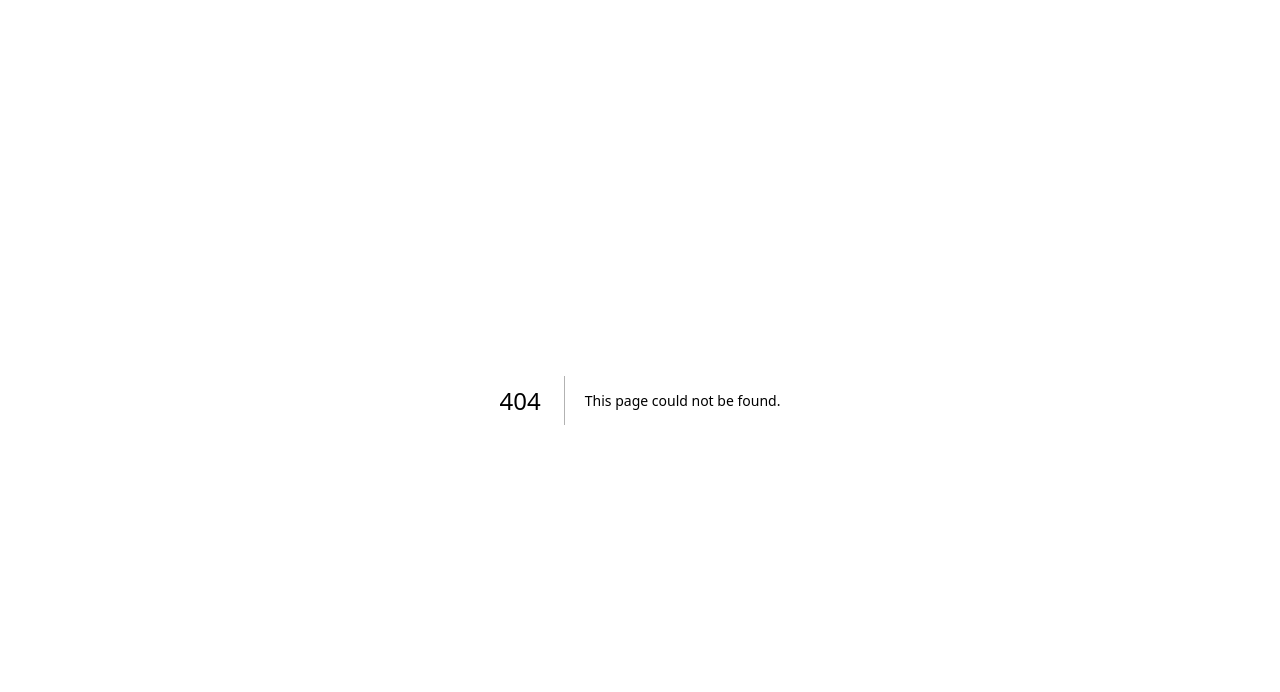
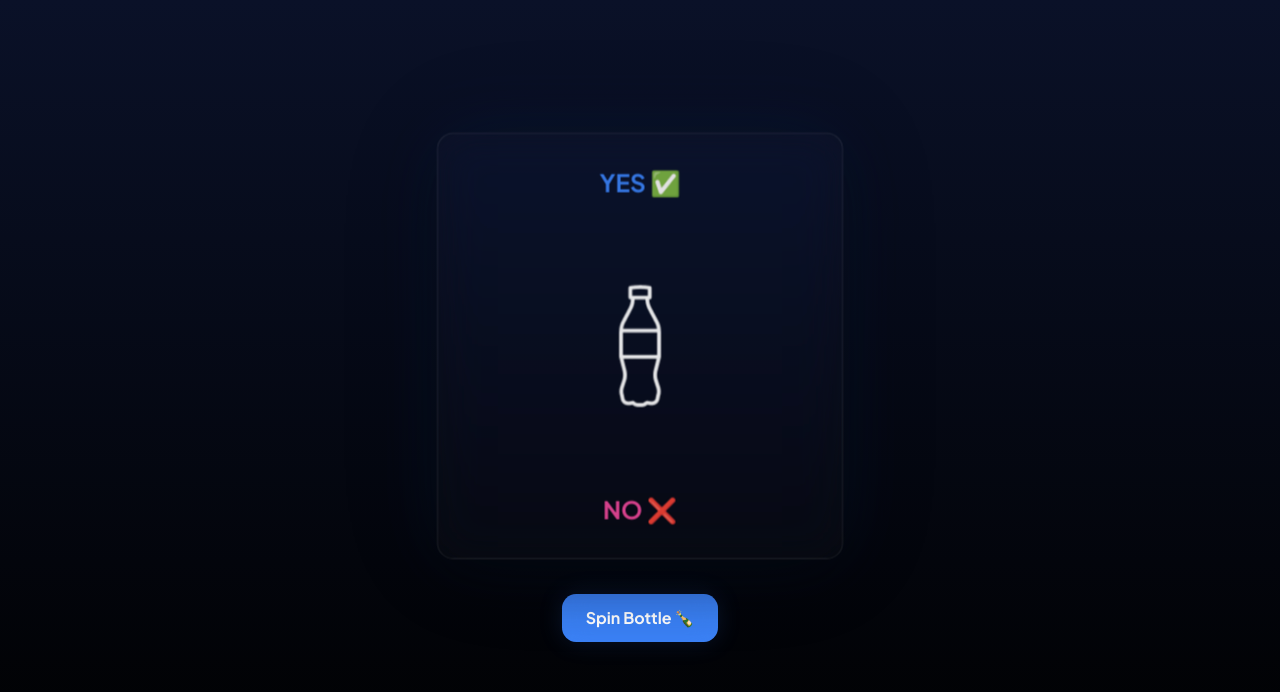
Before and after one commit to Abdullahiolajide/Vaults, a Next.js app in the folder frontend/: page /bottlespin in a window 1280 px wide. Before the commit this address had no page. Shown: the top 692 px of the page. Built offline with nearby package versions, Linux system fonts and the light colour scheme.

Commit message:
added game

```diff
--- /dev/null
+++ b/frontend/src/app/bottlespin/page.jsx
@@ -0,0 +1,107 @@
+'use client';
+import { useRef, useState } from "react";
+
+const BOTTLE_IMG = "/bottleicon.png";
+
+const BottleSpin = () => {
+  const bottleRef = useRef(null);
+  const [spinResult, setSpinResult] = useState("");
+  const [spinning, setSpinning] = useState(false);
+  const currentAngleRef = useRef(0);
+
+  const spinBottle = () => {
+    if (spinning) return;
+    setSpinning(true);
+    const bottle = bottleRef.current;
+    // Spin between 3–6 full turns plus random 0–360 stop
+    const spins = Math.floor(Math.random() * 3) + 3;
+    const randomOffset = Math.floor(Math.random() * 360);
+    currentAngleRef.current += spins * 360 + randomOffset;
+    if (bottle) {
+      bottle.style.transition = "transform 3s cubic-bezier(0.25, 1, 0.5, 1)";
+      bottle.style.transform = `rotate(${currentAngleRef.current}deg)`;
+    }
+    setTimeout(() => {
+      // Normalize angle between 0–360
+      const normalized = currentAngleRef.current % 360;
+      let outcome;
+      if (normalized >= 315 || normalized <= 45) {
+        outcome = "YES ✅";
+      } else if (normalized >= 135 && normalized <= 225) {
+        outcome = "NO ❌";
+      } else {
+        outcome = "🤔 Spin again (sideways)";
+      }
+      setSpinResult(`Bottle says: ${outcome}`);
+      setSpinning(false);
+      if (outcome === "YES ✅" || outcome === "NO ❌") {
+        autoSubmit(outcome);
+      }
+    }, 3000);
+  };
+
+  function autoSubmit(choice) {
+    // 🔗 hook into staking flow here
+    console.log("Submitting choice:", choice);
+  }
+
+  return (
+    <div className="min-h-screen flex flex-col justify-center items-center"
+      style={{
+        background: "linear-gradient(to bottom, #0a1128, #000000)",
+        color: "rgba(230,230,233,0.95)",
+        position: "relative",
+        overflow: "hidden"
+      }}
+    >
+      {/* Card */}
+      <div
+        className="flex flex-col justify-between items-center w-full max-w-[400px] rounded-2xl p-6 relative"
+        style={{
+          minHeight: 420,
+          background: "rgba(255,255,255,0.025)",
+          border: "1px solid rgba(255,255,255,0.10)",
+          boxShadow: "0 20px 60px rgba(0,0,0,0.45), 0 0 80px rgba(59,130,246,0.12), 0 0 110px rgba(0,0,0,0.20)",
+          backdropFilter: "blur(22px) saturate(140%)",
+          WebkitBackdropFilter: "blur(22px) saturate(140%)",
+          overflow: "hidden",
+          animation: "floatGlow 6s ease-in-out infinite"
+        }}
+      >
+        <div className="text-2xl font-bold my-2" style={{ color: "#3b82f6" }}>YES ✅</div>
+        <img
+          ref={bottleRef}
+          src={BOTTLE_IMG}
+          alt="Bottle"
+          className="w-[120px]"
+          style={{ transition: "transform 3s cubic-bezier(0.25, 1, 0.5, 1)" }}
+        />
+        <div className="text-2xl font-bold my-2" style={{ color: "#ec4899" }}>NO ❌</div>
+      </div>
+      {/* Controls */}
+      <div className="mt-8 flex flex-col items-center">
+        <button
+          className="px-6 py-3 text-base font-semibold rounded-xl bg-[#3b82f6] text-white hover:bg-[#2563eb] transition-colors duration-300 shadow-lg cursor-pointer"
+          onClick={spinBottle}
+          disabled={spinning}
+          style={{
+            boxShadow: "0 0 24px rgba(59,130,246,0.35) inset, 0 0 24px rgba(59,130,246,0.15)"
+          }}
+        >
+          {spinning ? "Spinning..." : "Spin Bottle 🍾"}
+        </button>
+        <p className="text-lg mt-4 font-semibold" style={{ color: "#fff", textShadow: "0 0 10px #3b82f6" }}>{spinResult}</p>
+      </div>
+      {/* Glow animation */}
+      <style jsx>{`
+        @keyframes floatGlow {
+          0% { opacity: 0.6; transform: translate3d(0,0,0) scale(1); }
+          50% { opacity: 1; transform: translate3d(0,-8px,0) scale(1.02); }
+          100% { transform: translate3d(0,0,0) scale(1); }
+        }
+      `}</style>
+    </div>
+  );
+};
+
+export default BottleSpin;
```
Also changed, not shown: frontend/public/bottleicon.png (added).
